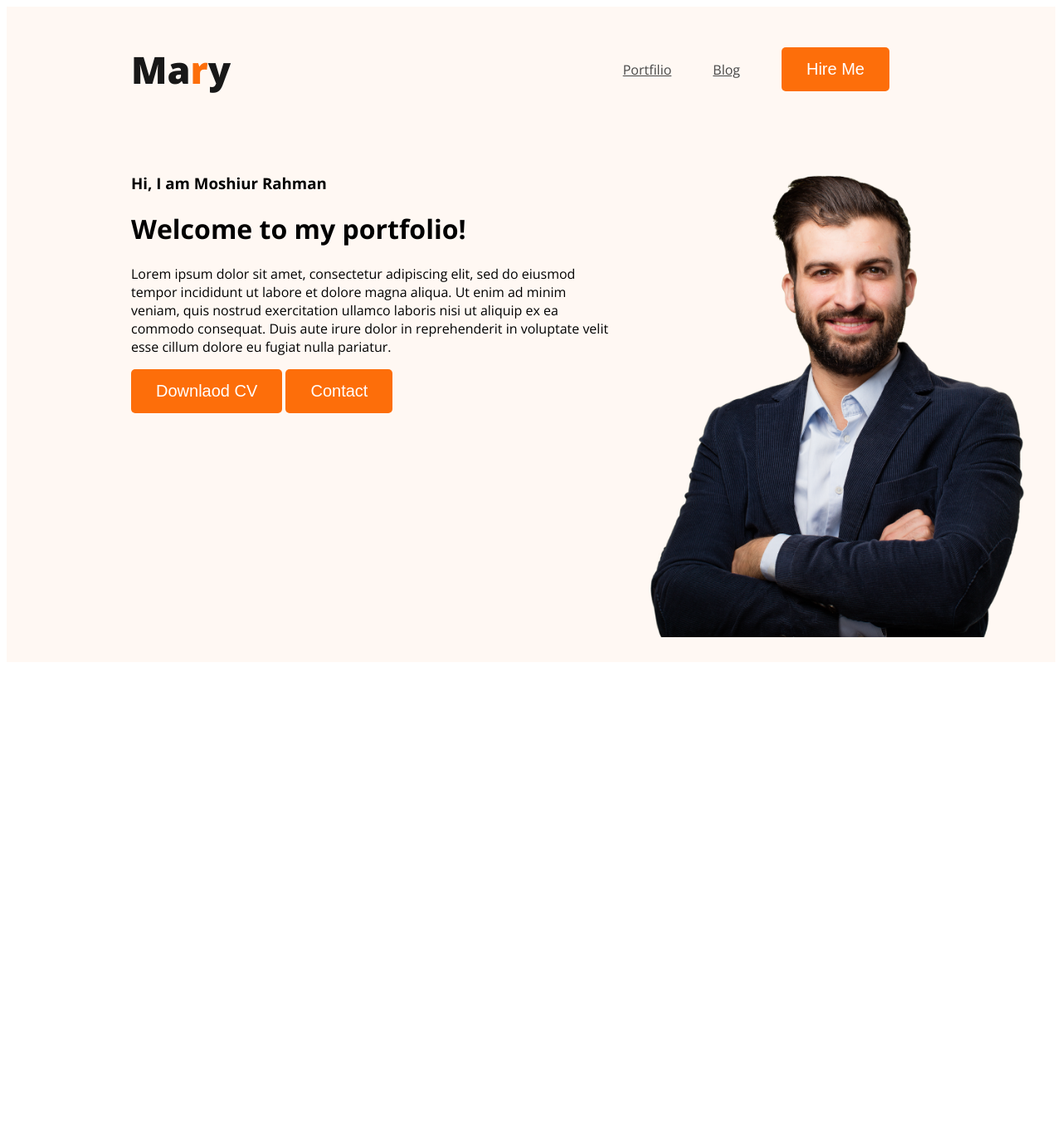
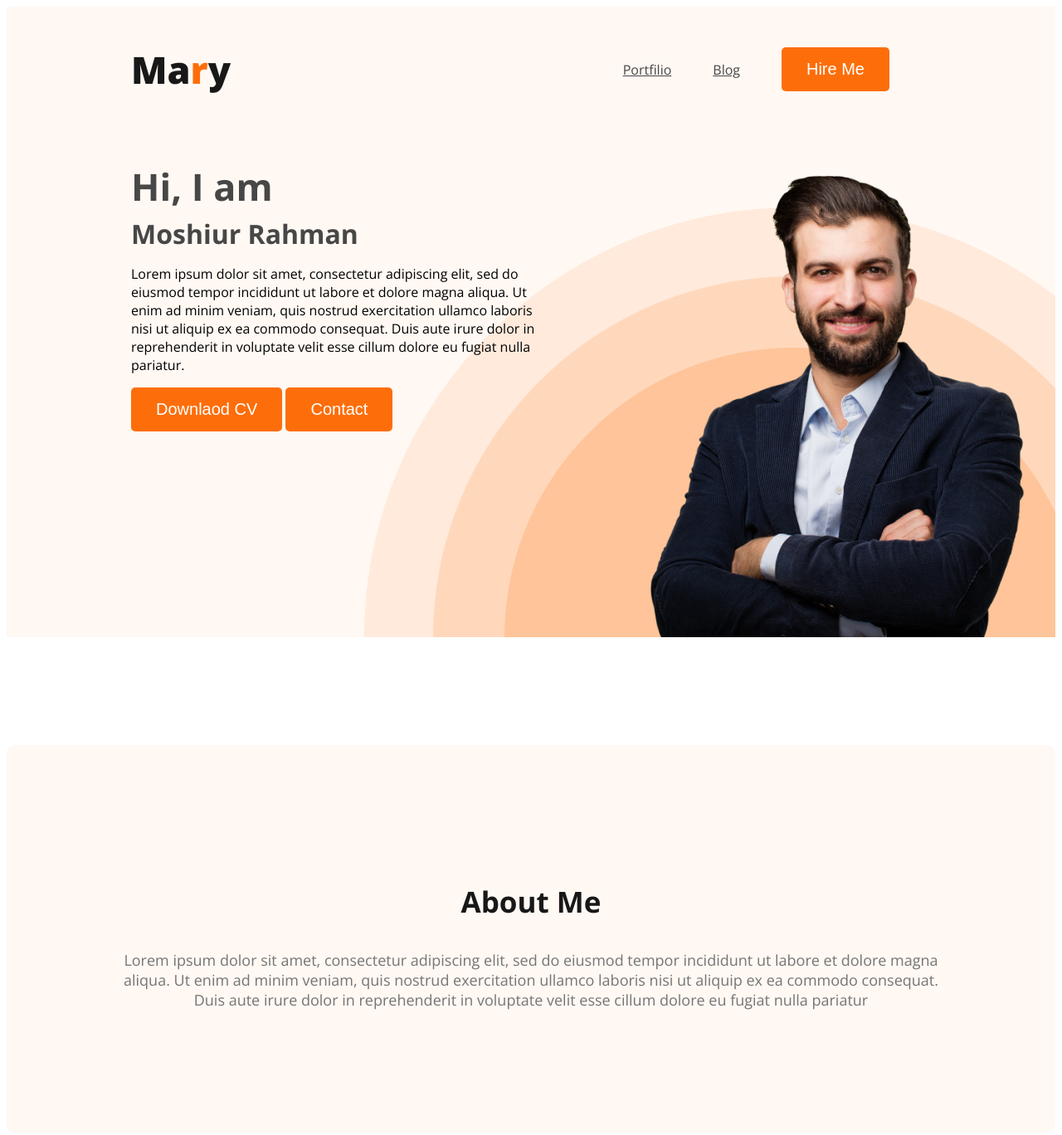
Before and after one commit to moshiur-rahman-mirage/portfolia-ph, a plain HTML site: page index.html in a window 1280 px wide. Shown: the whole page at 83% size. Before the commit the page ends 806 px from the top, so only its background shows below. Drawn offline with nearby package versions, Linux system fonts and the light colour scheme.

Commit message:
about half done

```diff
--- a/index.html
+++ b/index.html
@@ -20,9 +20,9 @@
             </ul>
         </nav>
         <div class="banner">
-            <div class="banner-greeting">
-                <h3>Hi, I am Moshiur Rahman</h3>
-                <h1 class="banner-title">Welcome to my portfolio!</h1>
+            <div class="banner-content">
+                <h3 class="banner-greeting">Hi, I am </h3>
+                <h1 class="banner-title">Moshiur Rahman</h1>
                 <p>Lorem ipsum dolor sit amet, consectetur adipiscing elit, sed do eiusmod tempor incididunt ut labore et dolore magna aliqua. Ut enim ad minim veniam, quis nostrud exercitation ullamco laboris nisi ut aliquip ex ea commodo consequat. Duis aute irure dolor in reprehenderit
                     in voluptate velit esse cillum dolore eu fugiat nulla pariatur.</p>
                 <button class="btn-primary">Downlaod CV</button>
@@ -32,7 +32,18 @@
 
         </div>
     </header>
-    <main></main>
+    <main>
+        <section class="about">
+           <h3 class="section-title">
+                About Me
+           </h3>
+           <p class="section-description">
+            Lorem ipsum dolor sit amet, consectetur adipiscing elit, sed do eiusmod tempor incididunt ut labore et dolore magna aliqua. Ut enim ad minim veniam, quis nostrud exercitation ullamco laboris nisi ut aliquip ex ea commodo consequat. Duis aute irure dolor in reprehenderit in voluptate velit esse cillum dolore eu fugiat nulla pariatur
+           </p>
+        </section>
+
+
+    </main>
     <footer></footer>
 </body>
 </html>
--- a/styles/portfolio.css
+++ b/styles/portfolio.css
@@ -45,13 +45,60 @@ nav a{
 
 .header{
     background-color: #FFF8F3;
+    background-image: url("../images/header_bg.png");
+    background-repeat: no-repeat;
+    background-position: bottom right;
 }
 
 .banner{
-    padding:30px 30px 30px 150px;
+    padding:30px 30px 0 150px;
     display: flex;
+    justify-content: space-between;
+
 }
 
 .banner .profile-picture{
     width:500px;
 }
+
+.banner-content{
+    max-width: 500px;
+}
+
+.banner-greeting{
+    font-size: 45px;
+    color:#474747;
+    margin-bottom: 0;
+    margin-top: 5px;
+}
+
+.banner-title{
+    color:#474747;
+    margin-bottom: 0;
+    margin-top: 5px;
+}
+
+
+/* Main Section Styles */
+
+.about{
+    padding: 130px;
+    border-radius: 10px;
+    background: #fff8f3;
+    margin:130px 0;
+}
+
+/* About Section Styles */
+
+.section-title{
+    color:#181818;
+    text-align: center;
+    font-size: 35px;
+    font-weight: 700px;
+}
+
+.section-description{
+    color:#757575;
+    text-align: center;
+    font-size: 18px;
+}
```
